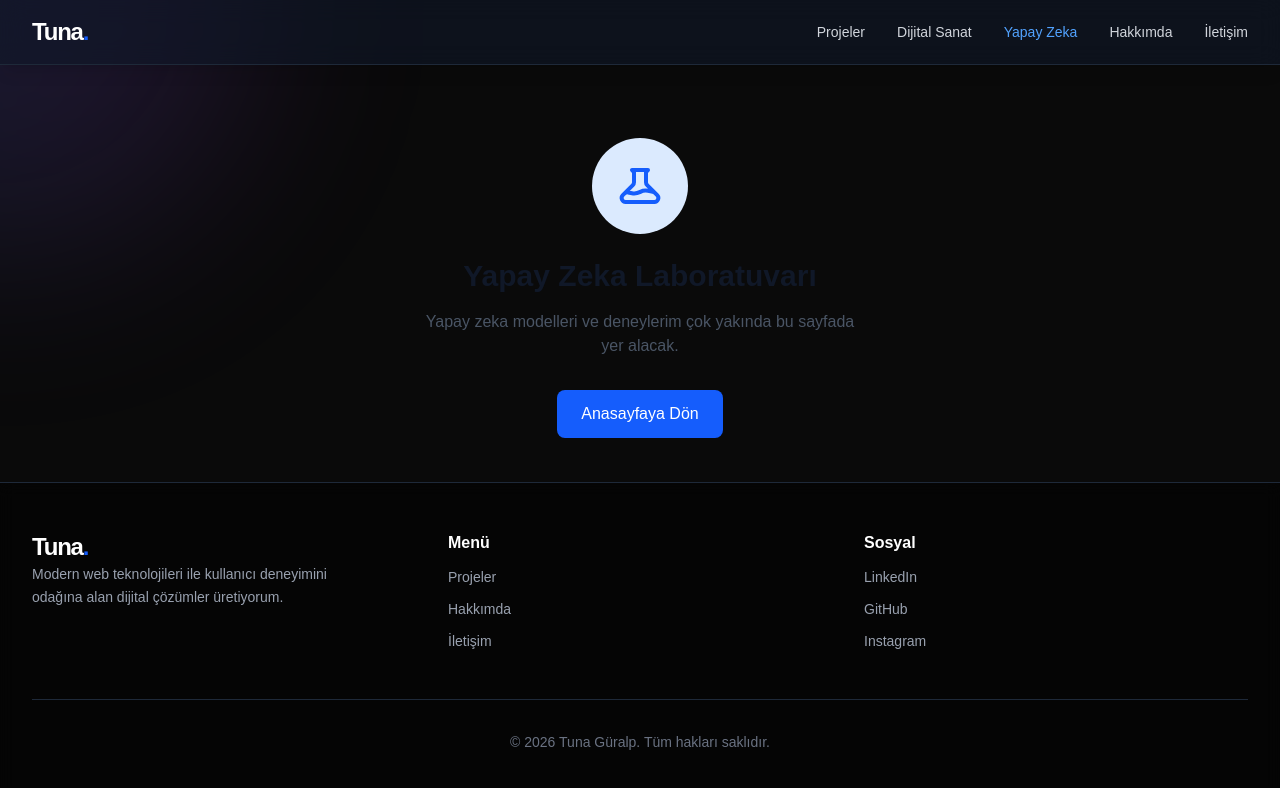
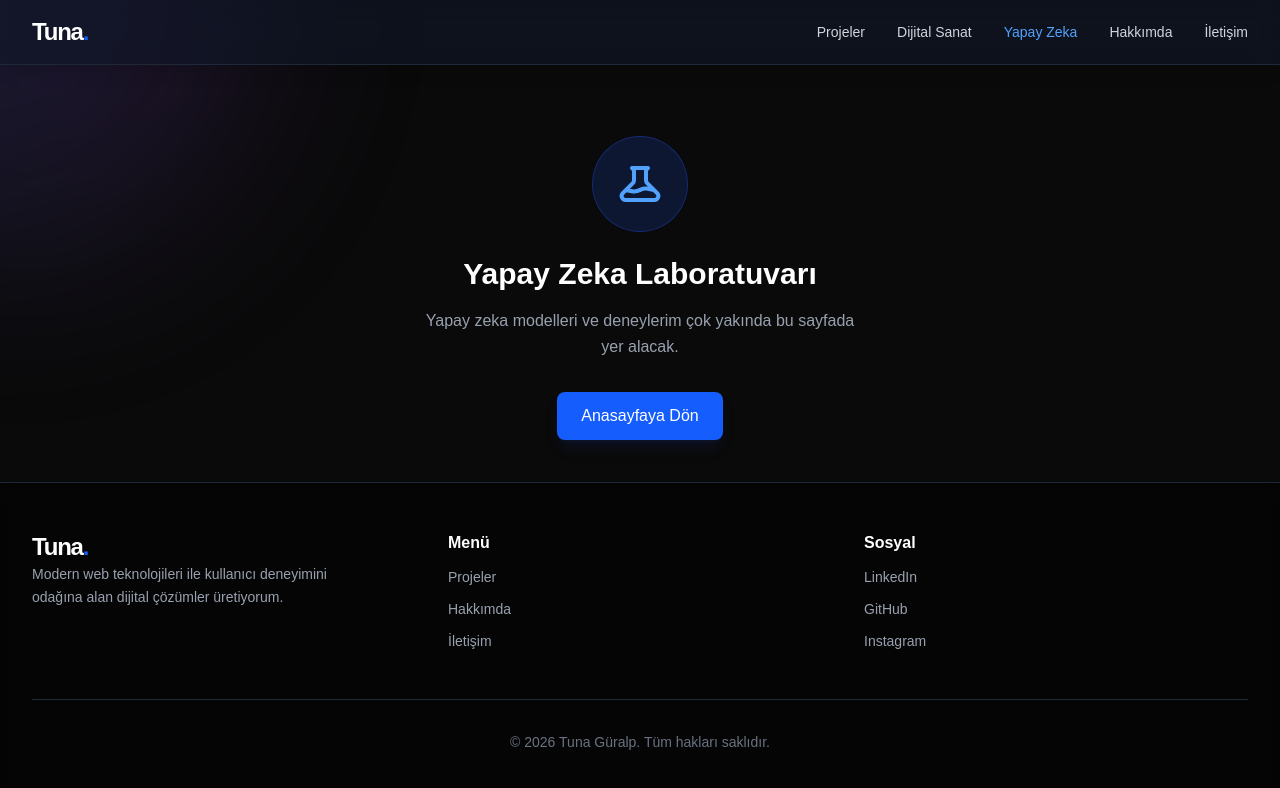
Before and after one commit to TunaStark/tuna-portfolio, a Next.js app: page /ai in a window 1280 px wide. Shown: the top 788 px of the page. Built offline with nearby package versions, Linux system fonts and the light colour scheme.

Commit message:
Edited coming soon component style

```diff
--- a/src/components/ComingSoon.tsx
+++ b/src/components/ComingSoon.tsx
@@ -9,24 +9,24 @@ interface ComingSoonProps {
 const ComingSoon: React.FC<ComingSoonProps> = ({ title, description }) => {
   return (
     <div className="min-h-[60vh] flex flex-col items-center justify-center text-center px-4 pt-24">
-      {/* İkon / Görsel */}
-      <div className="w-24 h-24 bg-blue-100 dark:bg-blue-900/30 rounded-full flex items-center justify-center mb-6">
-        <svg className="w-12 h-12 text-blue-600 dark:text-blue-400" fill="none" stroke="currentColor" viewBox="0 0 24 24">
+
+      <div className="w-24 h-24 bg-blue-900/30 rounded-full flex items-center justify-center mb-6 border border-blue-800/50">
+        <svg className="w-12 h-12 text-blue-400" fill="none" stroke="currentColor" viewBox="0 0 24 24">
            <path strokeLinecap="round" strokeLinejoin="round" strokeWidth={2} d="M19.428 15.428a2 2 0 00-1.022-.547l-2.384-.477a6 6 0 00-3.86.517l-.318.158a6 6 0 01-3.86.517L6.05 15.21a2 2 0 00-1.806.547M8 4h8l-1 1v5.172a2 2 0 00.586 1.414l5 5c1.26 1.26.367 3.414-1.415 3.414H4.828c-1.782 0-2.674-2.154-1.414-3.414l5-5A2 2 0 009 10.172V5L8 4z" />
         </svg>
       </div>
 
-      <h1 className="text-3xl font-bold text-gray-900 dark:text-white mb-4">
+      <h1 className="text-3xl font-bold text-white mb-4">
         {title}
       </h1>
 
-      <p className="text-gray-600 dark:text-gray-300 max-w-md mb-8">
+      <p className="text-gray-400 max-w-md mb-8 leading-relaxed">
         {description}
       </p>
 
       <Link
         href="/"
-        className="px-6 py-3 bg-blue-600 hover:bg-blue-700 text-white rounded-lg font-medium transition-colors"
+        className="px-6 py-3 bg-blue-600 hover:bg-blue-700 text-white rounded-lg font-medium transition-all hover:scale-105 active:scale-95 shadow-lg shadow-blue-900/20"
       >
         Anasayfaya Dön
       </Link>
```
